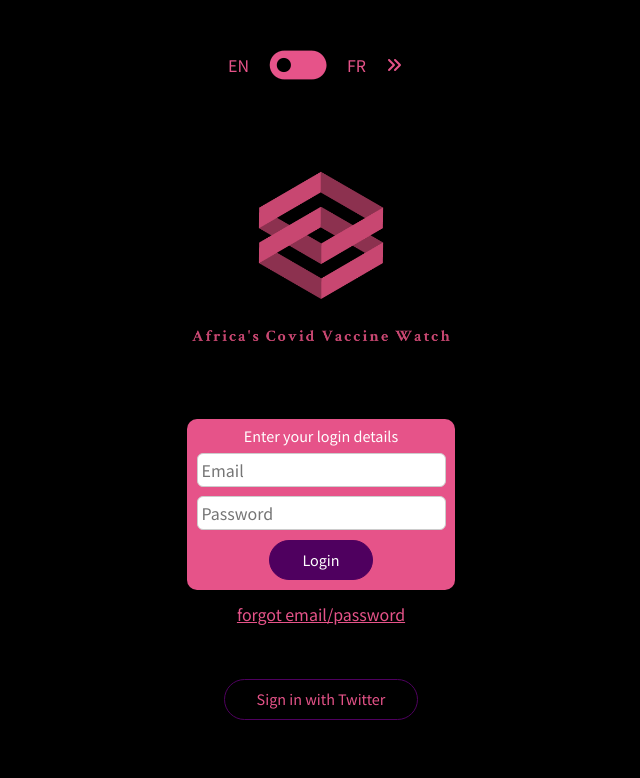
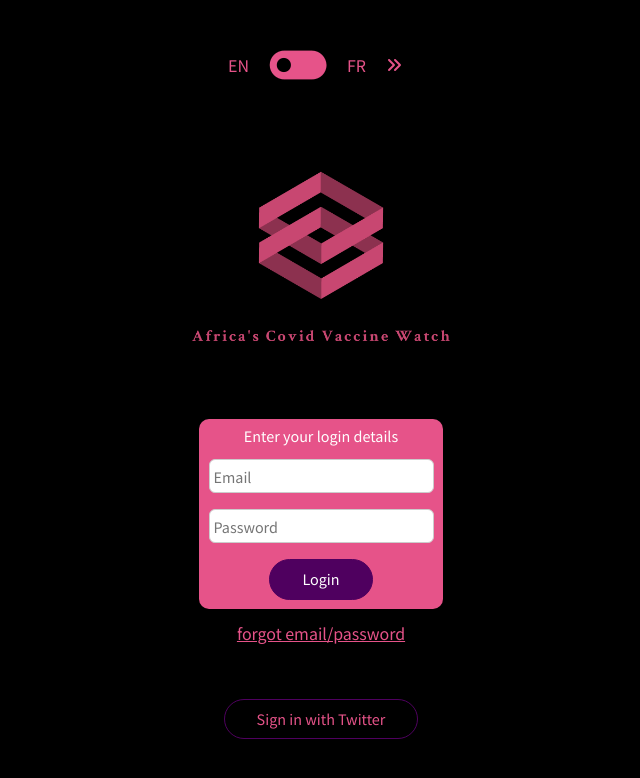
Before and after one commit to Benmuiruri/covid-watch, a React (Create React App) app: page / in a window 1280 px wide. Shown: the top 778 px of the page, without its empty margins (319-959 px from the left). Built offline with nearby package versions, Linux system fonts and the light colour scheme.

Commit message:
Style home Callout

```diff
--- a/src/components/UI/Input/Input.module.css
+++ b/src/components/UI/Input/Input.module.css
@@ -1,5 +1,5 @@
 .control {
-  margin: 0.6em 0;
+  margin: 1em 0;
   display: flex;
   justify-content: center;
   flex-direction: column;
@@ -8,7 +8,8 @@
 .control input {
   display: block;
   font: inherit;
-  padding: 0.25rem 0.25rem;
+  font-size: 0.9em;
+  padding: 0.35rem 0.25rem;
   border-radius: 6px;
   border: 1px solid #ccc;
 }
```
